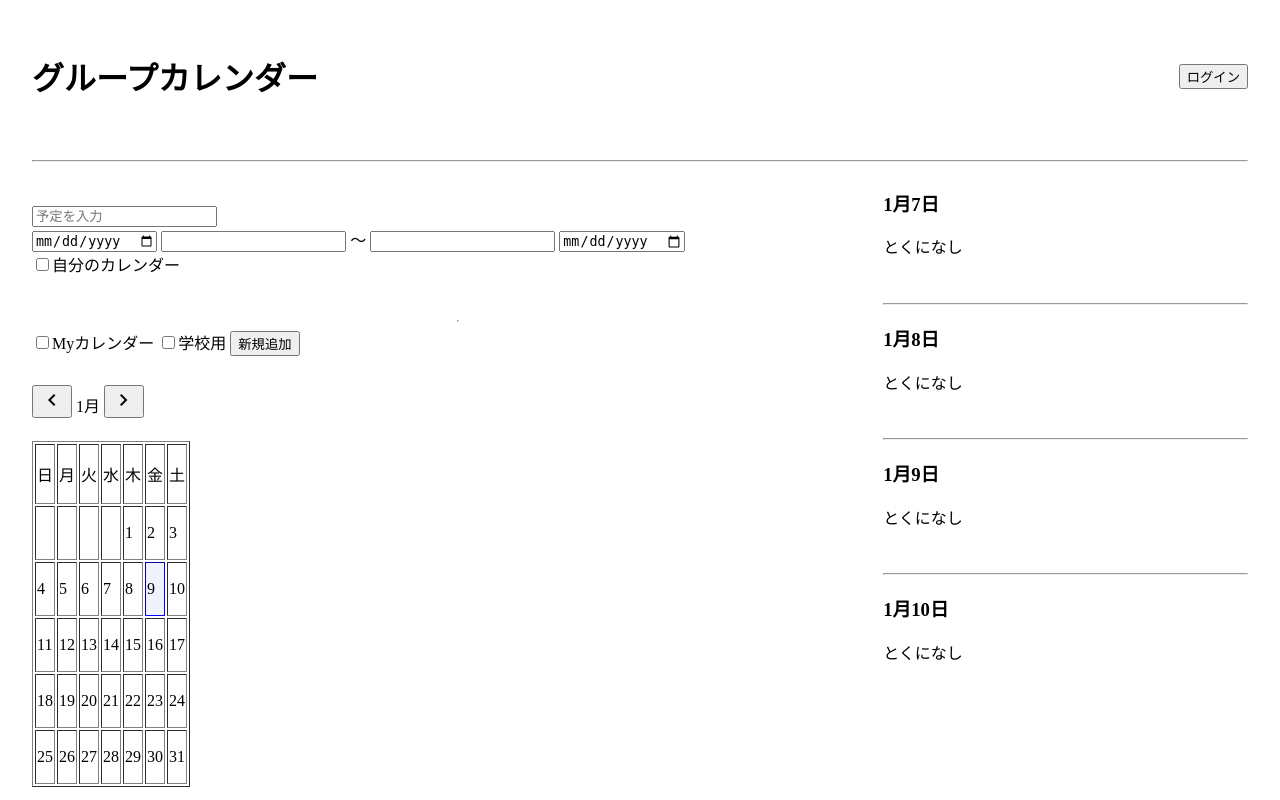
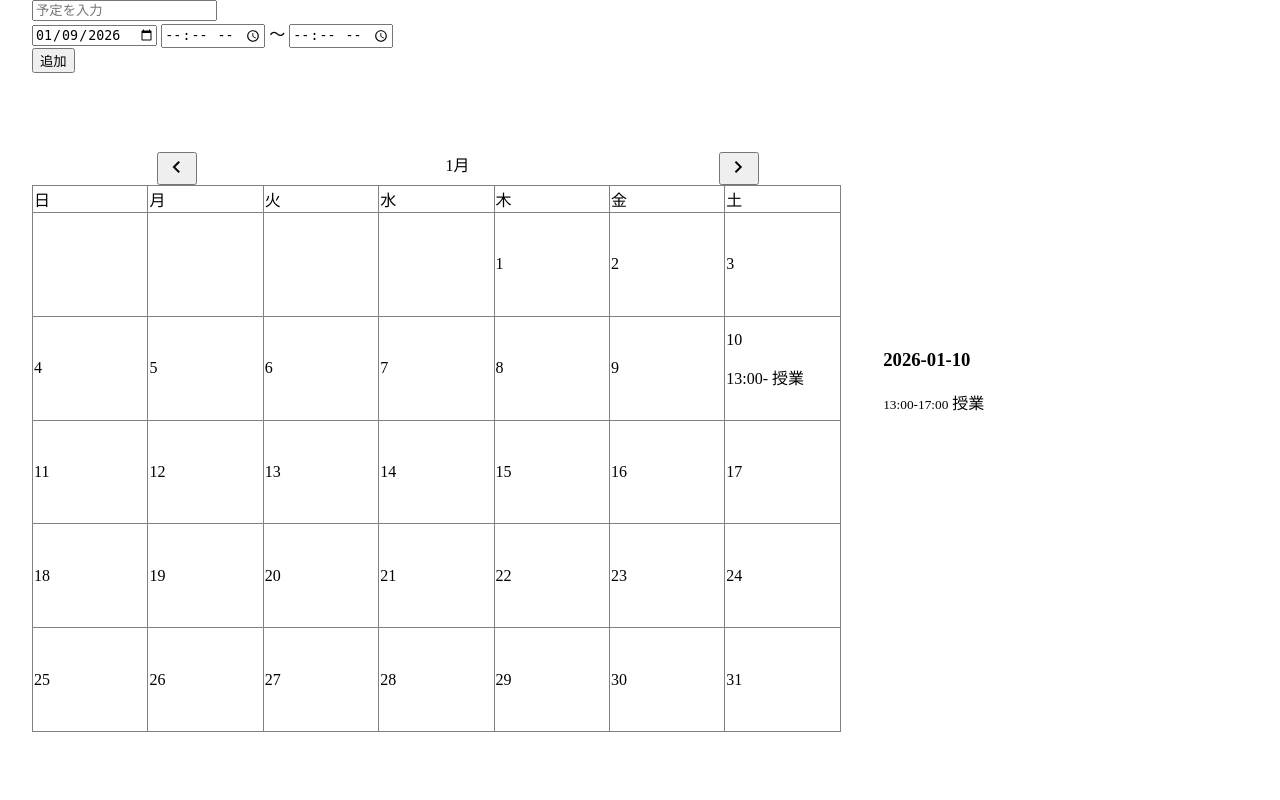
Before and after one commit to ToshikiShitamichi/kadai08-bookmark, a PHP site: page / in a window 1280 px wide. Run offline with PHP 8.4, Linux system fonts and the light colour scheme; data comes from the database, SQL or seed files in the repository; both versions use the stored data as it was after the commit; a stand-in replaces the project's code that opens the database connection.

Commit message:
カレンダー作成

```diff
--- a/index.html
+++ /dev/null
@@ -1,120 +0,0 @@
-<!DOCTYPE html>
-<html lang="ja">
-
-<head>
-    <meta charset="UTF-8">
-    <meta name="viewport" content="width=device-width, initial-scale=1.0">
-    <title>グループカレンダー</title>
-    <!-- GoogleFont読み込み -->
-    <link rel="stylesheet" href="https://fonts.googleapis.com/css2?family=Material+Symbols+Outlined">
-    <!-- CSS読み込み -->
-    <link rel="stylesheet" href="style.css">
-</head>
-
-<body>
-    <div class="header">
-        <h1>グループカレンダー</h1>
-        <button>ログイン</button>
-    </div>
-    <hr>
-    <div class="main">
-        <div class="content">
-            <div class="schedule-input">
-                <form action="">
-                    <div class="schedule-input-schedule">
-                        <input type="text" name="" id="" placeholder="予定を入力">
-                    </div>
-                    <div class="scheduke-input-date">
-                        <input type="date" name="" id="">
-                        <input type="datetime" name="" id="">
-                        ～
-                        <input type="datetime" name="" id="">
-                        <input type="date" name="" id="">
-                    </div>
-                    <div class="schedule-input-addCalender">
-                        <input type="checkbox" name="" id="">自分のカレンダー
-                    </div>
-                </form>
-            </div>
-            <hr>
-            <div class="calender">
-                <div class="calender-tub">
-                    <input type="checkbox" name="" id="">Myカレンダー
-                    <input type="checkbox" name="" id="">学校用
-                    <button>新規追加</button>
-                </div>
-                <div class="month">
-                    <button id="pre_month"><span class="material-symbols-outlined">
-                            chevron_left
-                        </span></button>
-                    <span id="current-month"></span>
-                    <button id="next_month"><span class="material-symbols-outlined">
-                            chevron_right
-                        </span></button>
-                </div>
-                <table border="1">
-                    <thead>
-                        <tr>
-                            <td>
-                                <p class="weekday">日</p>
-                            </td>
-                            <td>
-                                <p class="weekday">月</p>
-                            </td>
-                            <td>
-                                <p class="weekday">火</p>
-                            </td>
-                            <td>
-                                <p class="weekday">水</p>
-                            </td>
-                            <td>
-                                <p class="weekday">木</p>
-                            </td>
-                            <td>
-                                <p class="weekday">金</p>
-                            </td>
-                            <td>
-                                <p class="weekday">土</p>
-                            </td>
-                        </tr>
-                    </thead>
-                    <tbody>
-                    </tbody>
-                </table>
-
-            </div>
-        </div>
-        <div class="schedule">
-            <div class="schedule-date">
-                <h3>1月7日</h3>
-                <p>とくになし</p>
-            </div>
-            <hr>
-            <div class="schedule-date">
-                <h3>1月8日</h3>
-                <p>とくになし</p>
-            </div>
-            <hr>
-            <div class="schedule-date">
-                <h3>1月9日</h3>
-                <p>とくになし</p>
-            </div>
-            <hr>
-            <div class="schedule-date">
-                <h3>1月10日</h3>
-                <p>とくになし</p>
-            </div>
-            <hr>
-            <div class="schedule-date">
-                <h3>1月11日</h3>
-                <p>とくになし</p>
-            </div>
-        </div>
-    </div>
-    <!-- jQuery読み込み -->
-    <script src="https://ajax.googleapis.com/ajax/libs/jquery/3.7.1/jquery.min.js"></script>
-    <!-- JS読み込み -->
-    <script src="main.js"></script>
-</body>
-
-</html>
--- /dev/null
+++ b/index.php
@@ -0,0 +1,131 @@
+<?php
+include("./pdo.php");
+
+$sql = '
+SELECT
+    schedule_title,
+    schedule_start,
+    schedule_end
+FROM
+    schedule
+ORDER BY
+    schedule_start
+';
+$stmt = $pdo->prepare($sql);
+
+try {
+    $status = $stmt->execute();
+} catch (PDOException $e) {
+    echo json_encode(["sql error" => "{$e->getMessage()}"]);
+    exit();
+}
+
+$result = $stmt->fetchAll(PDO::FETCH_ASSOC);
+
+?>
+
+<!DOCTYPE html>
+<html lang="ja">
+
+<head>
+    <meta charset="UTF-8">
+    <meta name="viewport" content="width=device-width, initial-scale=1.0">
+    <title>グループカレンダー</title>
+    <!-- GoogleFont読み込み -->
+    <link rel="stylesheet" href="https://fonts.googleapis.com/css2?family=Material+Symbols+Outlined">
+    <!-- CSS読み込み -->
+    <link rel="stylesheet" href="style.css">
+</head>
+
+<body>
+    <div class="container">
+        <div class="main">
+            <div class="schedule-input">
+                <form action="./schedule_create.php" method="post">
+                    <input type="text" name="schedule-title" id="schedule-title" placeholder="予定を入力" required>
+                    <div class="schedule-date">
+                        <input type="date" name="schedule-date-start" id="schedule-date-start" required>
+                        <input type="time" name="schedule-time-start" id="schedule-time-start" required>
+                        ～
+                        <input type="time" name="schedule-time-end" id="schedule-time-end" required>
+                    </div>
+                    <!-- <input type="checkbox" name="schedule-type" id="schedule-type-my" checked><label
+                        for="schedule-type-my">Myカレンダー</label>
+                    <input type="checkbox" name="schedule-type" id="schedule-type-you" checked><label
+                        for="schedule-type-you">Youカレンダー</label>　-->
+                    <button>追加</button>
+                </form>
+            </div>
+            <div class="calender">
+                <div class="calender-month">
+                    <button id="pre_month"><span class="material-symbols-outlined">
+                            chevron_left
+                        </span></button>
+                    <span id="current-month"></span>
+                    <button id="next_month"><span class="material-symbols-outlined">
+                            chevron_right
+                        </span></button>
+                </div>
+                <!-- <div class="calender-select">
+                    <input type="checkbox" name="calender-type-my" id="calender-type-my"><label
+                        for="calender-type-my">Myカレンダー</label>
+                        <button>カレンダー追加</button>
+                </div> -->
+                <table class="calender-table" border="1">
+                    <thead>
+                        <tr>
+                            <td>日</td>
+                            <td>月</td>
+                            <td>火</td>
+                            <td>水</td>
+                            <td>木</td>
+                            <td>金</td>
+                            <td>土</td>
+                        </tr>
+                    </thead>
+                    <tbody>
+                    </tbody>
+                </table>
+            </div>
+        </div>
+        <div class="side">
+            <!-- <div class="login-area">
+                <img src="./google.svg" alt="">
+            </div> -->
+            <div class="schedule">
+                <div class="schedule-day">
+                    <h3>1月9日</h3>
+                    <p>特になし</p>
+                </div>
+                <hr>
+                <div class="schedule-day">
+                    <h3>1月9日</h3>
+                    <p>特になし</p>
+                </div>
+                <hr>
+                <div class="schedule-day">
+                    <h3>1月9日</h3>
+                    <p>特になし</p>
+                </div>
+                <hr>
+                <div class="schedule-day">
+                    <h3>1月9日</h3>
+                    <p>特になし</p>
+                </div>
+                <hr>
+                <div class="schedule-day">
+                    <h3>1月9日</h3>
+                    <p>特になし</p>
+                </div>
+                <hr>
+            </div>
+        </div>
+    </div>
+
+    <!-- jQuery読み込み -->
+    <script src="https://ajax.googleapis.com/ajax/libs/jquery/3.7.1/jquery.min.js"></script>
+    <!-- JS読み込み -->
+    <script src="main.js" id="script" data-param='<?= json_encode($result); ?>'></script>
+</body>
+
+</html>
--- a/main.js
+++ b/main.js
@@ -3,15 +3,14 @@ const today = new Date()
 const today_string = `${today.getFullYear()}-${(String(today.getMonth() + 1)).padStart(2, "0")}-${String(today.getDate()).padStart(2, "0")}`
 // 現在表示中のカレンダー
 let current_day = ""
-// JSONに保存されたカレンダー
 let schedules = ""
 
 /**
  * 基準日に沿ってカレンダーを表示する関数
  * @param {Date} target_day カレンダー作成基準日
  */
-// function create_table(target_day, schedule) {
-function create_table(target_day) {
+function create_table(target_day, schedules) {
+    // function create_table(target_day) {
     // 月の1日
     const first = new Date(target_day.getFullYear(), target_day.getMonth(), 1);
     // 月の最終日
@@ -23,8 +22,8 @@ function create_table(target_day) {
     // 画面の表示月更新
     $("#current-month").text(`${target_day.getMonth() + 1}月`);
     // カレンダーHTML初期化
-    $(".schedule tbody").html("");
-    $(".sidebar").html("");
+    $(".calender tbody").html("");
+    $(".schedule").html("");
     let table_h = ""
 
     let day = 1
@@ -38,7 +37,7 @@ function create_table(target_day) {
 
             if ((i * 7 + j < startWeekday) || (day > lastDate)) {
                 // 前月・次月にかかる部分は省略
-                table_h += `<td class="schedule-td"></td>`
+                table_h += `<td class="calender-td"></td>`
             } else {
                 // 今日の日付と同じ場合はCSS適用
                 if (target_day2.getTime() === today.getTime()) {
@@ -47,7 +46,7 @@ function create_table(target_day) {
                 // 日付idを変数として保存
                 set_id = `${target_day.getFullYear()}-${(target_day.getMonth() + 1).toString().padStart(2, "0")}-${day.toString().padStart(2, "0")}`
                 // 追加するHTML要素の作成
-                table_h += `<td id="${set_id}" class="schedule-td${today_class}"><p class="schedule-date">${day}</p></td>`
+                table_h += `<td id="${set_id}">${day}</td>`
                 day++
             }
         }
@@ -59,53 +58,56 @@ function create_table(target_day) {
         }
     }
     // HTML表示
-    $("table tbody").html(table_h);
+    $(".calender tbody").html(table_h);
 
-    // let sidebar_id = "side-"
-    // let current_day = ""
-    // // 保存された予定１件ずつ取得
-    // schedules.forEach(schedule => {
-    //     // カレンダーに予定を追加
-    //     $(`#${schedule.date}`).append(`
-    //         <p class="schedule-content">${schedule.start_time}- ${schedule.schedule}</p>
-    //         `);
-    //     // 取得した予定が今日以降の場合
-    //     if (schedule.date >= today_string) {
-    //         // 前回の日付と同日じゃない場合
-    //         if (current_day !== schedule.date) {
-    //             // サイドバーに日付を追加
-    //             sidebar_id = `side-${schedule.date}`
-    //             $(".sidebar").append(`
-    //                 <div class="sidebar-day" id="${sidebar_id}">
-    //                     <p class="sidebar-date">${schedule.date}</p>
-    //                 </div>
-    //             `);
-    //         }
-    //         // サイドバーに予定を追加
-    //         $(`#${sidebar_id}`).append(`
-    //             <p>
-    //                 <span class="sidebar-time">${schedule.start_time}-${schedule.end_time}</span>
-    //                 <span class="sidebar-content">${schedule.schedule}</span>
-    //             </p>
-    //         `);
-    //     }
-        // // 今回の日付で更新
-        // current_day = schedule.date
-    // });
+    let sidebar_id = "side-"
+    let current_day = ""
+    // 保存された予定１件ずつ取得
+    schedules.forEach(schedule => {
+        let schedule_date = schedule.schedule_start.substring(0,10)
+        let schedule_time_start = schedule.schedule_start.substring(11,16)
+        let schedule_time_end = schedule.schedule_end.substring(11,16)
+
+
+        // カレンダーに予定を追加
+        $(`#${schedule_date}`).append(`
+            <p class="schedule-content">${schedule_time_start}- ${schedule.schedule_title}</p>
+            `);
+        // 取得した予定が今日以降の場合
+        if (schedule_date >= today_string) {
+            // 前回の日付と同日じゃない場合
+            if (current_day !== schedule_date) {
+                // サイドバーに日付を追加
+                sidebar_id = `side-${schedule_date}`
+                $(".schedule").append(`
+                    <div class="schedule-day" id="${sidebar_id}">
+                        <h3 class="sidebar-date">${schedule_date}</p>
+                    </div>
+                `);
+            }
+            // サイドバーに予定を追加
+            $(`#${sidebar_id}`).append(`
+                <div class="schedule-day">
+                    <p><small>${schedule_time_start}-${schedule_time_end}</small>  ${schedule.schedule_title}</p>
+                </div>
+            `);
+        }
+        // 今回の日付で更新
+        current_day = schedule_date
+    });
 }
 
 // アクセス時に今月のカレンダーを作成
 $(window).on("load", function () {
-    $("#input-date").val(today_string);
+    $("#schedule-date-start").val(today_string);
     // 表示中の月を更新
     current_day = today.getTime()
-    // JSONに保存されたスケジュールを取得
-    // if ($("#script").attr("data-param") !== "") {
-    //     schedules = JSON.parse($("#script").attr("data-param"));
-    // }
+    if ($("#script").attr("data-param") !== "") {
+        schedules = JSON.parse($("#script").attr("data-param"));
+    }
     // カレンダー作成
-    // create_table(today, schedules)
-    create_table(today)
+    create_table(today, schedules)
+    // create_table(today)
 });
 
 // 前月のカレンダーに更新
--- a/style.css
+++ b/style.css
@@ -2,28 +2,19 @@ body {
     width: 95vw;
     height: 95vh;
 
-    margin: 0 auto
+    margin: auto;
 }
 
-.header {
+.container {
     width: 100%;
-    height: 20%;
-
-    display: flex;
-    justify-content: space-between;
-    align-items: center;
-}
-
-.main {
-    width: 100%;
-    height: 70%;
+    height: 100%;
 
     display: flex;
     justify-content: center;
     align-items: center;
 }
 
-.content {
+.main {
     width: 70%;
     height: 100%;
 
@@ -35,57 +26,57 @@ body {
 
 .schedule-input {
     width: 100%;
-    height: 30%;
+    height: 20%;
+}
+
+.schedule-date {}
+
+.calender {
+    width: 100%;
+    height: 80%;
+}
+
+.calender-month {
+    display: flex;
+    justify-content: space-around;
+}
+
+.calender-select {}
+
+.calender-table {
+    width: 95%;
+    height: 90%;
+
+    table-layout: fixed;
+    border-collapse: collapse;
+}
+
+.weekday {}
+
+.calender-table tbody tr{
+  height: calc(100% / 6);            /* 6週で均等割り → 高さ統一 */
+}
+
+.side {
+    width: 30%;
+    height: 100%;
 
     display: flex;
-    justify-content: start;
+    flex-direction: column;
+    justify-content: center;
     align-items: center;
 }
 
-.schedule-input-schedule {
+.login-area {
     width: 100%;
-    height: 40%;
-}
-
-.scheduke-input-date {
-    width: 100%;
-    height: 30%;
-}
-
-.schedule-input-addCalender {
-    width: 100%;
-    height: 30%;
-}
-
-.calender {
-    width: 100%;
-    height: 70%;
-}
-
-.calender-tub {
-    width: 100%;
-    height: 15%;
-}
-
-.month {
-    width: 100%;
-    height: 15%;
-}
-
-
-.today {
-    border-color: blue;
-    background-color: rgba(0, 0, 255, 0.05);
+    height: auto;
 }
 
 .schedule {
-    width: 30%;
-    height: 100%;
+    width: 100%;
+    height: auto;
 
-    overflow: auto;
+    overflow-y: auto;
 }
 
-.schedule-date {
-    width: 100%;
-    height: 20%;
-}
+.schedule-day {}
```
Also changed, not shown: kadai08-bookmark.sql (added, +67 -0 lines), schedule_create.php (added, +40 -0 lines), google.svg (added), 1 other file.
